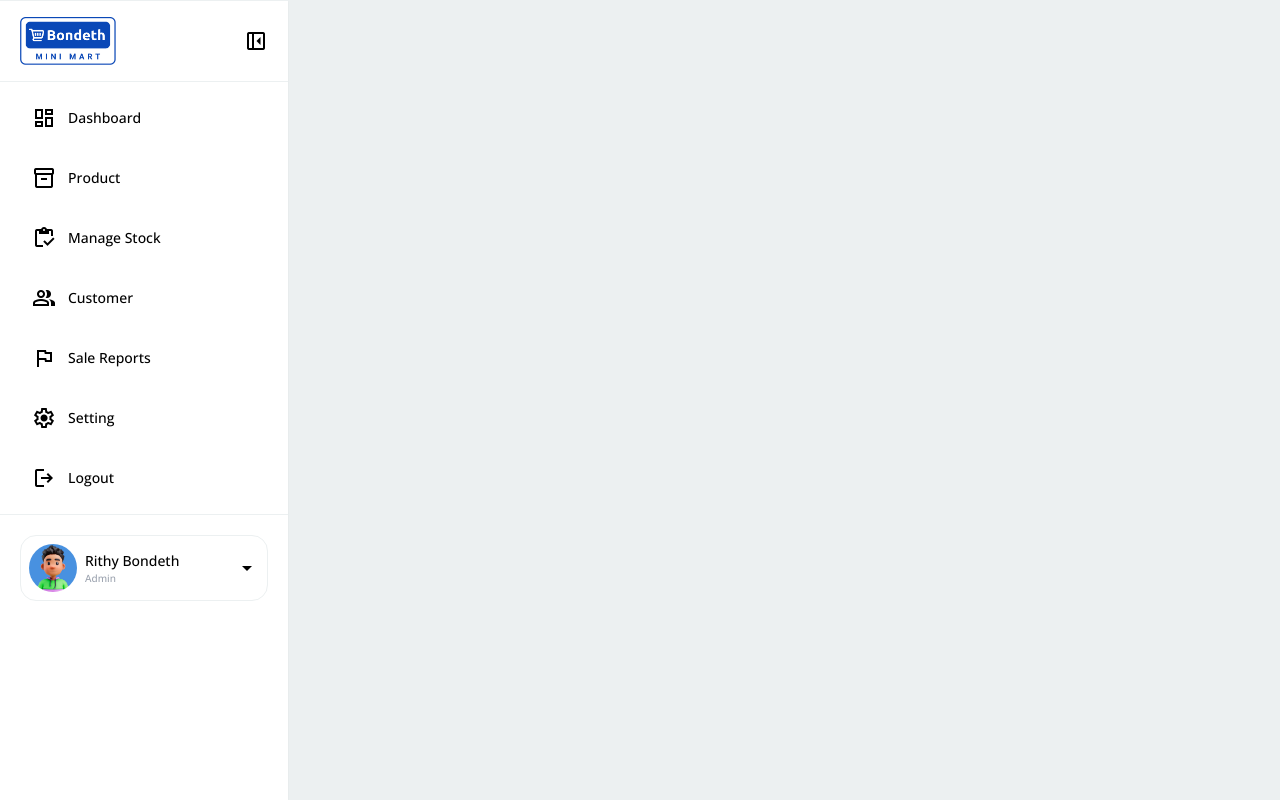
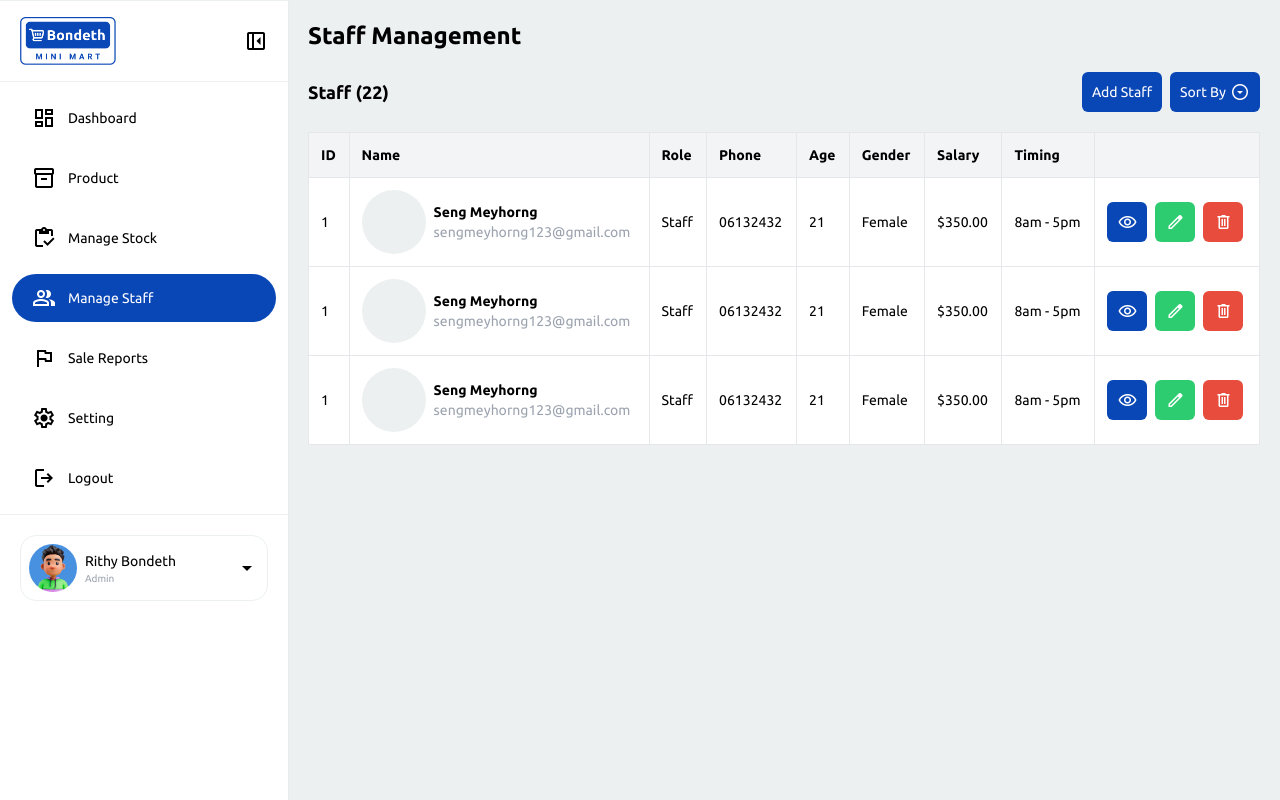
Before and after one commit to RithyBondeth/Pos-System-Frontend, a Vue app: page /managestaff in a window 1280 px wide. Built offline with nearby package versions, Linux system fonts and the light colour scheme; a web font is replaced by a local one.

Commit message:
building staff page in progress

```diff
--- a/index.html
+++ b/index.html
@@ -12,6 +12,9 @@
     <link href="https://fonts.googleapis.com/icon?family=Material+Icons" rel="stylesheet">
     <link href="https://fonts.googleapis.com/icon?family=Material+Symbols+Outlined" rel="stylesheet">
     <link href="https://fonts.googleapis.com/icon?family=Material+Symbols" rel="stylesheet">
+    <link rel="preconnect" href="https://fonts.googleapis.com">
+    <link rel="preconnect" href="https://fonts.gstatic.com" crossorigin>
+    <link href="https://fonts.googleapis.com/css2?family=Ubuntu:ital,wght@0,300;0,400;0,500;0,700;1,300;1,400;1,500;1,700&display=swap" rel="stylesheet">
     <title>Pos System</title>
   </head>
   <body>
--- a/src/assets/main.css
+++ b/src/assets/main.css
@@ -3,9 +3,9 @@
 @tailwind utilities;
 
 * {
-    font-family: "Open Sans", sans-serif;
-    font-weight: 500;
-    font-style: normal
+  font-family: "Ubuntu", serif;
+  font-weight: 400;
+  font-style: normal
 }
 
 /* Hide scrollbar for Chrome, Safari and Opera */
--- a/src/components/sidebar/data.ts
+++ b/src/components/sidebar/data.ts
@@ -3,7 +3,7 @@ export const sidebarMenu = [
     { id: 1, icon: "dashboard", label: "Dashboard", route: 'Dashboard' },
     { id: 2, icon: "inventory_2", label: "Product", route: 'Product' },
     { id: 3, icon: "inventory", label: "Manage Stock", route: 'Manage Stock' },
-    { id: 4, icon: "group", label: "Customer", route: 'Customer' },
+    { id: 4, icon: "group", label: "Manage Staff", route: 'Manage Staff' },
     { id: 5, icon: "flag", label: "Sale Reports", route: 'Sale Reports' },
     { id: 6, icon: "settings", label: "Setting", route: 'Setting' },
     { id: 7, icon: "logout", label: "Logout", route: 'Logout' },
--- a/src/pages/main/customer/index.vue
+++ /dev/null
@@ -1,8 +0,0 @@
-<script setup>
-</script>
-
-<template>
-    <div>
-      <h1>Customer</h1>
-    </div>
-</template>
--- /dev/null
+++ b/src/pages/main/manage-staff/index.vue
@@ -0,0 +1,70 @@
+<script setup>
+import NormalButton from "@/components/utilities/normal-button.vue";
+import IconButton from "@/components/utilities/icon-button.vue";
+</script>
+
+<template>
+  <div class="w-full h-screen flex flex-col items-start gap-5 p-5">
+    <!-- Header Label -->
+    <p class="text-2xl font-bold">Staff Management</p>
+    <!-- Menu Section -->
+    <div class="w-full flex justify-between items-center">
+      <p class="text-lg font-bold">Staff (22)</p>
+      <div class="flex items-center gap-2">
+        <NormalButton>Add Staff</NormalButton>
+        <IconButton icon="arrow_drop_down_circle">Sort By</IconButton>
+      </div>
+    </div>
+    <!-- Table Section -->
+    <div class="w-full overflow-scroll no-scrollbar bg-white">
+      <table class="w-full">
+        <!-- head -->
+        <thead>
+          <tr>
+            <th>ID</th>
+            <th>Name</th>
+            <th>Role</th>
+            <th>Phone</th>
+            <th>Age</th>
+            <th>Gender</th>
+            <th>Salary</th>
+            <th>Timing</th>
+            <th></th>
+          </tr>
+        </thead>
+        <!-- body -->
+        <tbody>
+          <!-- Row 1 -->
+          <tr v-for="item in [1, 2, 3]" :key="item.id">
+            <td>1</td>
+            <td>
+              <div class="flex items-center gap-2">
+                <div
+                  class="size-16 rounded-full bg-center bg-cover bg-no-repeat bg-light"
+                  :style="{ backgroundImage: `url(${''})` }"
+                />
+                <div class="flex flex-col items-start">
+                  <div class="font-bold">Seng Meyhorng</div>
+                  <div class="text-sm text-accent-light">sengmeyhorng123@gmail.com</div>
+                </div>
+              </div>
+            </td>
+            <td>Staff</td>
+            <td>06132432</td>
+            <td>21</td>
+            <td>Female</td>
+            <td>$350.00</td>
+            <td>8am - 5pm</td>
+            <td>
+              <div class="flex items-center gap-2">
+                <IconButton color="primary" icon="visibility" />
+                <IconButton color="success" icon="edit" />
+                <IconButton color="danger" icon="delete" />
+              </div>
+            </td>
+          </tr>
+        </tbody>
+      </table>
+    </div>
+  </div>
+</template>
--- a/src/pages/main/product/index.vue
+++ b/src/pages/main/product/index.vue
@@ -90,7 +90,7 @@ const clearImageFile = (): void => {
         </NormalButton>
       </div>
       <!-- Table -->
-      <div class="w-full overflow-x-scroll">
+      <div class="w-full overflow-x-scroll no-scrollbar bg-white">
         <table class="w-full">
           <!-- head -->
           <thead>
--- a/src/pages/sub/profile/index.vue
+++ b/src/pages/sub/profile/index.vue
@@ -11,7 +11,7 @@ import IconButton from "@/components/utilities/icon-button.vue";
 
 const profileNavigator = ref<ProfileNavigatorE>(ProfileNavigatorE.MyProfile);
 const editProfile = ref<boolean>(false);
-const dashboardAccess = ref<boolean>(false);
+const showDeleteUserModal = ref<boolean>(false);
 const accessOptions = ref({
   dashboardAccess: true,
   productAccess: false,
@@ -23,10 +23,9 @@ const accessOptions = ref({
 </script>
 
 <template>
-  <div class="h-screen w-full p-5 flex flex-col items-start gap-5">
+  <div class="h-screen w-full overflow-y-hidden p-5 flex flex-col items-start gap-5">
     <!-- Header Label -->
     <p class="text-2xl font-bold">Profile</p>
-
     <!-- Profile Section -->
     <div class="size-full flex justify-between items-start gap-5">
       <!-- Left Side Section -->
@@ -61,7 +60,7 @@ const accessOptions = ref({
               <p class="text-md text-primary">Manager</p>
             </div>
           </div>
-          <NormalButton @click="editProfile = true" v-if="!editProfile" class="text-xs">
+          <NormalButton @click="editProfile = true" v-if="!editProfile">
             Edit Profile
           </NormalButton>
         </div>
@@ -104,7 +103,12 @@ const accessOptions = ref({
             </div>
             <div class="w-1/2 flex flex-col items-start gap-2">
               <label for="address">Address</label>
-              <CustomInput icon="map" id="address" name="address" placeholder="Address" />
+              <CustomInput
+                icon="location_on"
+                id="address"
+                name="address"
+                placeholder="Address"
+              />
             </div>
           </div>
           <!-- Email Section -->
@@ -153,28 +157,30 @@ const accessOptions = ref({
 
       <!-- Manage Access Section -->
       <div
-        class="h-full w-2/3 flex flex-col items-start gap-5 p-5 rounded-lg shadow-md bg-white"
+        class="h-[95%] w-2/3 flex flex-col items-start gap-5 overflow-y-scroll overflow-x-hidden no-scrollbar"
         v-if="profileNavigator === ProfileNavigatorE.ManageAccess"
       >
         <!-- Header Label -->
         <p class="text-2xl font-bold">Manage Access</p>
+        <div
+          v-for="item in [1, 2, 3, 4, 5, 6]"
+          :key="item"
+          class="w-full rounded-lg shadow-md px-8 py-5 bg-white"
+        >
           <!-- Access Section -->
           <div class="w-full flex flex-col items-start gap-5">
             <!-- Infomation Section -->
-          <div class="w-full flex justify-between items-center">
-            <div class="flex items-center gap-2">
-              <div class="size-20 rounded-full bg-light" />
+            <div class="w-full flex justify-start items-center gap-2">
+              <div
+                class="size-20 rounded-full bg-center bg-cover bg-no-repeat bg-light"
+                :style="{ backgroundImage: `url(${''})` }"
+              />
               <div class="flex flex-col items-start gap-2">
                 <div class="flex items-center gap-2">
                   <p class="text-md font-bold">Seng Meyhorng</p>
                   <p class="px-2 py-1 rounded-md text-xs text-white bg-primary">Admin</p>
                 </div>
                 <p class="text-sm">sengmeyhorng123@gmail.com</p>
-              </div>
-            </div>
-            <div class="flex items-center gap-2">
-              <IconButton icon="edit" color="success" />
-              <IconButton icon="delete" color="danger" />
               </div>
             </div>
             <!-- Option Access Section -->
@@ -212,13 +218,37 @@ const accessOptions = ref({
             </div>
           </div>
         </div>
+      </div>
 
+      <!-- Delete User Modal -->
+      <div class="modal-background" v-if="showDeleteUserModal">
+        <div class="modal rounded-xl p-5 bg-white">
+          <form class="flex flex-col items-start gap-5">
+            <p class="text-md">Are you sure you want to delete this user?</p>
+            <div class="w-full flex items-center justify-end gap-2">
+              <NormalButton
+                color="danger"
+                class="px-3"
+                @click="showDeleteUserModal = false"
+              >
+                No
+              </NormalButton>
+              <NormalButton color="success" class="px-3" type="submit">Yes</NormalButton>
+            </div>
+          </form>
+        </div>
+      </div>
       <!-- Logout Section -->
       <div
-        class="h-full w-2/3 p-5 rounded-lg shadow-md bg-white"
+        class="h-fit w-2/3 p-5 flex flex-col items-start gap-5 rounded-lg shadow-md bg-white"
         v-if="profileNavigator === ProfileNavigatorE.Logout"
       >
-        Logout
+        <!-- Header Label -->
+        <p class="text-2xl font-bold">Logout</p>
+        <!-- Description -->
+        <p>Are you sure you want to logout from your account?</p>
+        <!-- Logout Button -->
+        <IconButton icon="logout" class="flex-row-reverse">Logout</IconButton>
       </div>
     </div>
   </div>
--- a/src/routers/index.ts
+++ b/src/routers/index.ts
@@ -1,6 +1,6 @@
 import { createRouter, createWebHistory } from "vue-router";
 import Dashboard from "@/pages/main/dashboard/index.vue";
-import Customer from "@/pages/main/customer/index.vue";
+import ManageStaff from "@/pages/main/manage-staff/index.vue";
 import Product from "@/pages/main/product/index.vue";
 import SaleReports from "@/pages/main/sale-reports/index.vue";
 import ManageStock from "@/pages/main/manage-stock/index.vue";
@@ -30,9 +30,9 @@ const routes = [
         component: ManageStock,
     },
     {
-        path: '/customer',
-        name: 'Customer',
-        component: Customer,
+        path: '/managestaff',
+        name: 'Manage Staff',
+        component: ManageStaff,
     },
     {
         path: '/setting',
```
Lines whose indentation alone changed are shown as unchanged.
